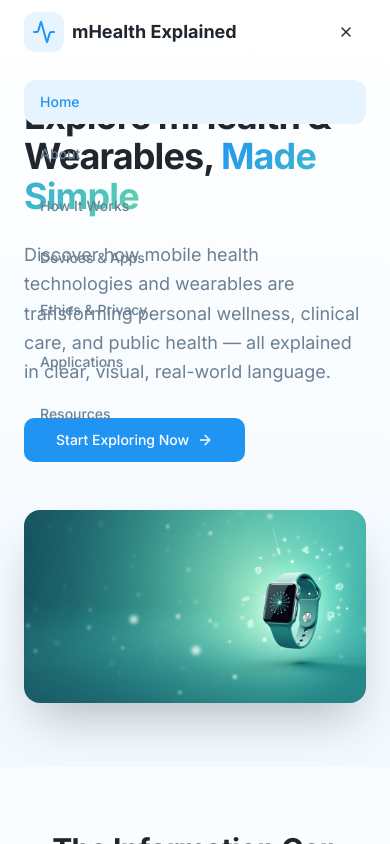
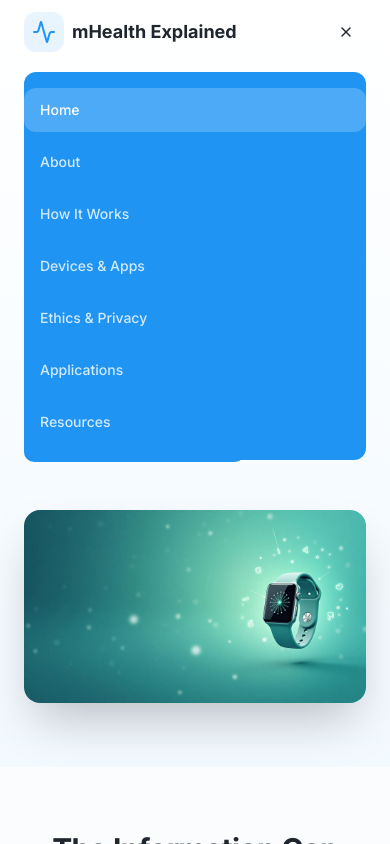
Before and after one commit to maheenk24/mhealth-decoded-explained, a React (Vite) app: page / in a window 390 px wide. Both pictures are taken after a click on the button 346 px from the left and 32 px from the top of the page. Shown: the top 844 px of the page. Built offline with nearby package versions, Linux system fonts and the light colour scheme; the HTML template or start-up script is replaced by a standard one.

Commit message:
Add blue background to mobile menu
Update mobile navigation menu to have a solid blue background. Adjust text colors for better contrast on the blue background, ensuring active and hover states are clearly visible.

```diff
--- a/src/components/Navigation.tsx
+++ b/src/components/Navigation.tsx
@@ -73,7 +73,7 @@ const Navigation = () => {
 
         {/* Mobile Navigation */}
         {isMobileMenuOpen && (
-          <div className="lg:hidden py-4 animate-fade-in">
+          <div className="lg:hidden py-4 animate-fade-in bg-primary rounded-lg mt-2">
             <div className="flex flex-col gap-2">
               {navLinks.map((link) => (
                 <Link
@@ -82,8 +82,8 @@ const Navigation = () => {
                   onClick={() => setIsMobileMenuOpen(false)}
                   className={`px-4 py-3 rounded-lg text-sm font-medium transition-colors ${
                     location.pathname === link.to
-                      ? 'bg-accent text-accent-foreground'
-                      : 'text-muted-foreground hover:text-foreground hover:bg-accent/50'
+                      ? 'bg-white/20 text-white'
+                      : 'text-white/80 hover:text-white hover:bg-white/20'
                   }`}
                 >
                   {link.label}
```
